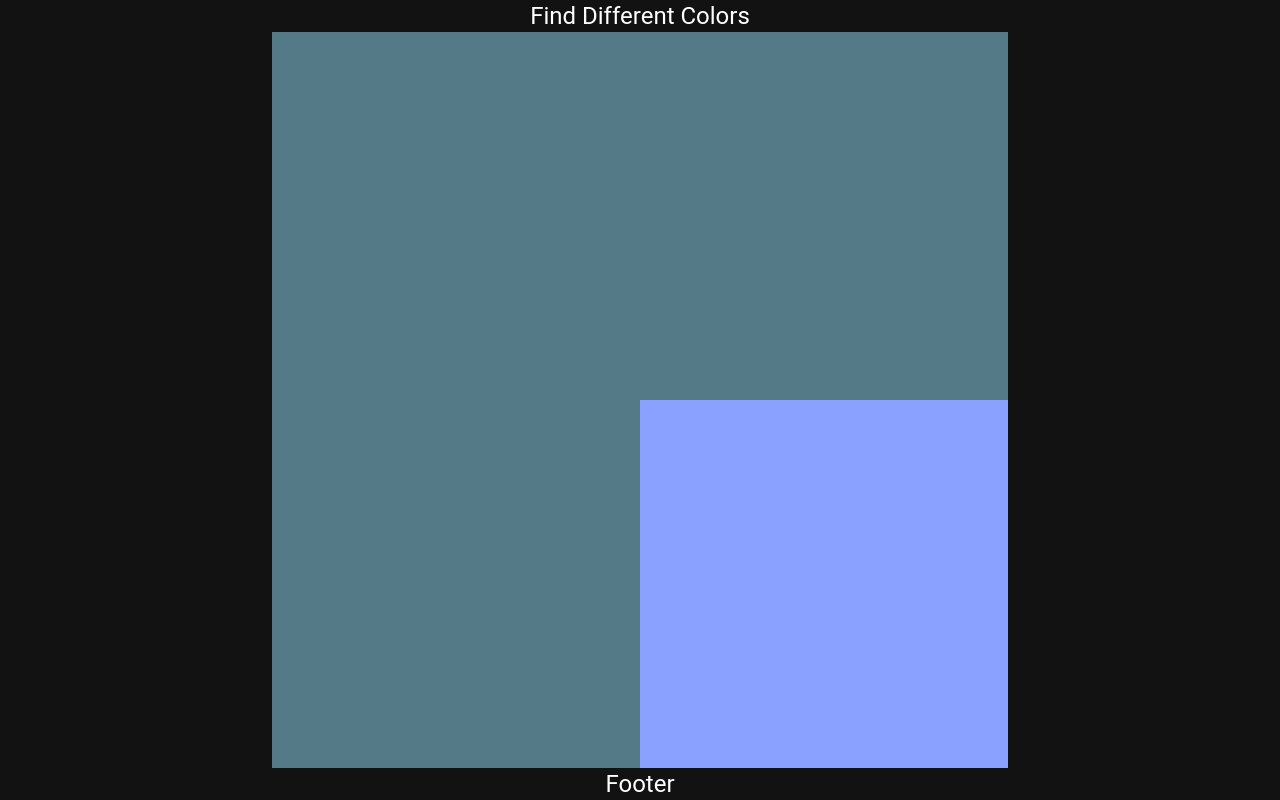
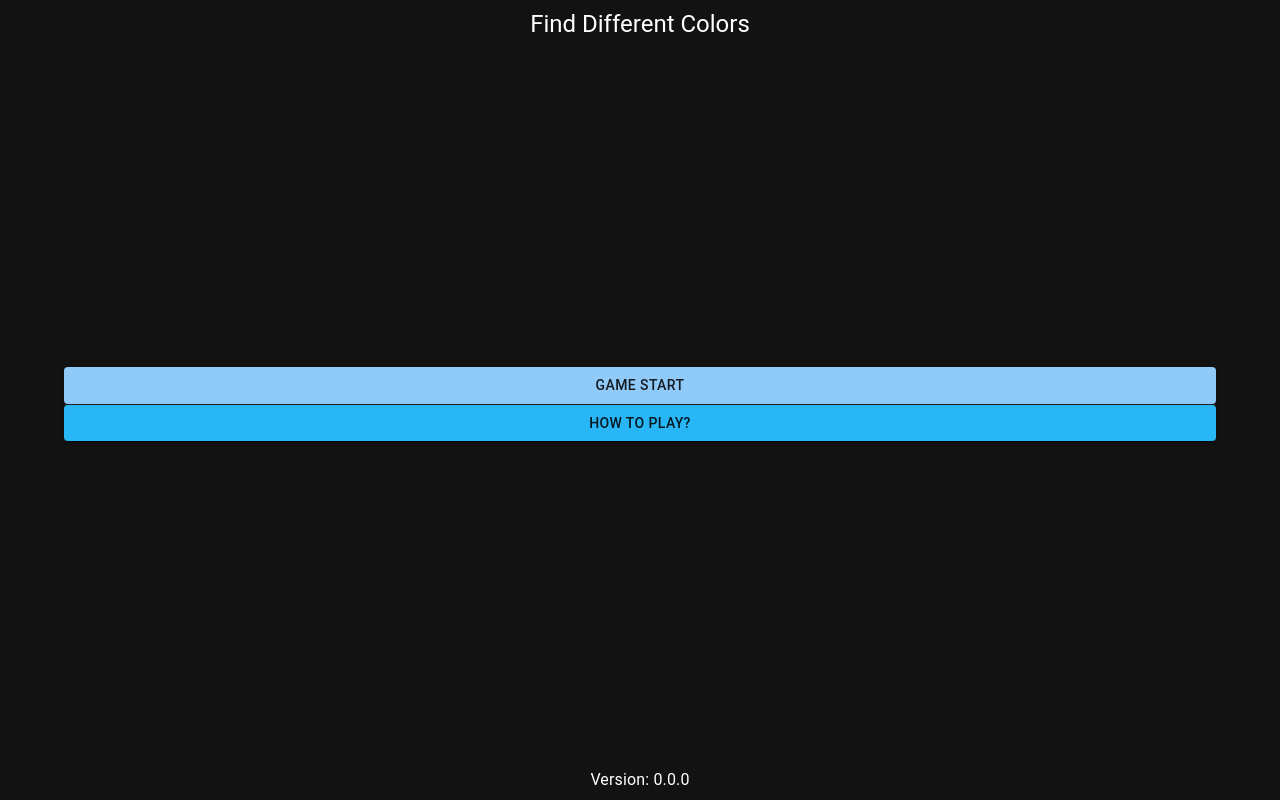
Before and after one commit to avt1745zet/find-different-colors, a React app: page / in a window 1280 px wide. Built offline with nearby package versions, Linux system fonts and the light colour scheme.

Commit message:
Add timer, menu, result elements.

```diff
--- a/src/app.jsx
+++ b/src/app.jsx
@@ -1,7 +1,8 @@
-import {Container, createTheme,
-  CssBaseline, ThemeProvider} from '@mui/material';
+import {Box, Container, createTheme,
+  CssBaseline, ThemeProvider, Typography} from '@mui/material';
 import React from 'react';
 import MainPage from './pages/mainPage.jsx';
+import packageJson from './../package.json';
 
 const darkTheme = createTheme({
   palette: {
@@ -13,13 +14,26 @@ const App = () => {
   return (
     <ThemeProvider theme={darkTheme}>
       <CssBaseline/>
-      <Container fixed sx={{
-        height: '100vh',
-        display: 'flex',
-        flexDirection: 'column',
-        justifyContent: 'space-between',
-      }}>
+      <Container
+        fixed
+        sx={{
+          height: '100vh',
+          display: 'flex',
+          flexDirection: 'column',
+          justifyContent: 'space-between',
+        }}
+      >
         <MainPage/>
+        <Box
+          component='footer'
+          sx={{
+            marginBlock: '0.5rem',
+          }}
+        >
+          <Typography variant='body1' align='center'>
+            Version: {packageJson.version}
+          </Typography>
+        </Box>
       </Container>
     </ThemeProvider>
   );
--- a/src/pages/mainPage.jsx
+++ b/src/pages/mainPage.jsx
@@ -1,11 +1,17 @@
-import React, {Fragment, useRef, useState} from 'react';
+import React, {Fragment, useEffect, useRef, useState} from 'react';
+import PropTypes from 'prop-types';
 import {Box} from '@mui/system';
-import {Typography} from '@mui/material';
+import {Button, Divider, Typography} from '@mui/material';
 
 const MainPage = () => {
   return (
     <Fragment>
-      <Box component='header'>
+      <Box
+        component='header'
+        sx={{
+          marginBlock: '0.5rem',
+        }}
+      >
         <Typography variant='h5' align='center'>
             Find Different Colors
         </Typography>
@@ -13,15 +19,13 @@ const MainPage = () => {
       <Box
         component='main'
         sx={{
+          display: 'flex',
+          flexDirection: 'column',
+          justifyContent: 'center',
           height: '100%',
         }}
       >
         <Game/>
-      </Box>
-      <Box component='footer'>
-        <Typography variant='h5' align='center'>
-            Footer
-        </Typography>
       </Box>
     </Fragment>
   );
@@ -29,58 +33,252 @@ const MainPage = () => {
 
 export default MainPage;
 
+const GameState = {
+  menu: 'menu',
+  playing: 'playing',
+  result: 'result',
+  introduce: 'introduce',
+};
+
 const Game = () => {
+  const [gameState, setGameState] = useState(GameState.menu);
+  const [currentLevel, setCurrentLevel] = useState(1);
+  let content;
+  switch (gameState) {
+    case GameState.menu:
+      content = (
+        <Menu
+          onStartButtonClick={()=>{
+            setGameState(GameState.playing);
+            setCurrentLevel(1);
+          }}
+          onHowToPlayButtonClick={()=>{
+            setGameState(GameState.introduce);
+          }}
+        />
+      );
+      break;
+    case GameState.introduce:
+      content = (
+        <Introduce onBackButtonClick={()=>{
+          setGameState(GameState.menu);
+        }}/>
+      );
+      break;
+    case GameState.playing:
+      content = (
+        <Fragment>
+          <Timer
+            time={1}
+            onTimeEnd={()=>{
+              setGameState(GameState.result);
+            }}
+          />
+          <ColorFinder
+            startLevel={1}
+            onLevelUpdate={(newLevel)=>{
+              setCurrentLevel(newLevel);
+            }}
+          />
+          <Typography variant='h5' align='center'>
+              Level: {currentLevel}
+          </Typography>
+        </Fragment>
+      );
+      break;
+    case GameState.result:
+      content = (
+        <Result
+          reachedLevel={currentLevel}
+          onGameRestartButtonClick={()=>{
+            setGameState(GameState.playing);
+            setCurrentLevel(1);
+          }}
+          onBackToMenuButtonClick={()=>{
+            setGameState(GameState.menu);
+          }}
+        />
+      );
+      break;
+  }
+  return (
+    <Fragment>
+      {content}
+    </Fragment>
+  );
+};
+
+const Menu = (props) => {
+  const {onStartButtonClick, onHowToPlayButtonClick} = props;
+  const handleStartButtonClick = () => {
+    onStartButtonClick();
+  };
+  const handleHowToPlayButtonClick = () => {
+    onHowToPlayButtonClick();
+  };
+  return (
+    <Fragment>
+      <Button
+        variant='contained'
+        color='primary'
+        onClick={handleStartButtonClick}
+      >
+        Game Start
+      </Button>
+      <Divider/>
+      <Button
+        variant='contained'
+        color='info'
+        onClick={handleHowToPlayButtonClick}
+      >
+        How to play?
+      </Button>
+    </Fragment>
+  );
+};
+
+Menu.propTypes = {
+  onStartButtonClick: PropTypes.func,
+  onHowToPlayButtonClick: PropTypes.func,
+};
+
+const Introduce = (props) => {
+  const {onBackButtonClick} = props;
+  const handleBackButtonClick = () => {
+    onBackButtonClick();
+  };
+  return (
+    <Fragment>
+      <Typography
+        align='center'
+        sx={{
+          marginBlock: '0.5rem',
+        }}
+      >
+        Reach as high a level as possible within 60 seconds,
+        when the level is higher, the number of blocks and
+        the difference in color will become larger and larger.
+        <br/>
+        <br/>
+        Keep your eyes clear enough, good luck :)
+      </Typography>
+      <Button variant='contained' onClick={handleBackButtonClick}>
+        Back to menu
+      </Button>
+    </Fragment>
+  );
+};
+
+Introduce.propTypes = {
+  onBackButtonClick: PropTypes.func,
+};
+
+const Timer = (props) => {
+  const {time, onTimeEnd} = props;
+  const [remainTime, setRemainTime] = useState(time);
+
+  useEffect(()=>{
+    setTimeout(()=>{
+      countDown();
+    }, 1000);
+  }, [remainTime]);
+
+  const countDown = () => {
+    if (remainTime > 0) {
+      setRemainTime(remainTime - 1);
+    } else {
+      onTimeEnd();
+    }
+  };
+
+  return (
+    <Typography variant='h5' align='center'>
+      Time: {remainTime}
+    </Typography>
+  );
+};
+
+Timer.propTypes = {
+  time: PropTypes.number.isRequired,
+  onTimeEnd: PropTypes.func.isRequired,
+};
+
+const ColorFinder = (props) => {
+  const {startLevel, onLevelUpdate} = props;
+
+  const [level, setLevel] = useState(startLevel);
+
+  const getSize = () => {
+    return Math.floor((level - 1) / 5) + 2;
+  };
+  const size = getSize();
+  const getRandomPosition = () => {
+    return [
+      Math.floor(Math.random() * size),
+      Math.floor(Math.random() * size),
+    ];
+  };
+  const [answerPosition, setAnswerPosition] = useState(getRandomPosition());
+
   const gameFrameRef = useRef(null);
   const squareRef = useRef(null);
 
-  window.addEventListener('resize', ()=>{
+  useEffect(()=>{
+    handleResize();
+    window.addEventListener('resize', handleResize);
+    return () => {
+      window.removeEventListener('resize', handleResize);
+    };
+  }, []);
+
+  const handleResize = () => {
     const size = Math.min(
         gameFrameRef.current.offsetWidth,
         gameFrameRef.current.offsetHeight );
     squareRef.current.style.width = size + 'px';
-    squareRef.current.style.height = size+ 'px';
-  });
-  window.addEventListener('load', ()=>{
-    const size = Math.min(
-        gameFrameRef.current.offsetWidth,
-        gameFrameRef.current.offsetHeight );
-    squareRef.current.style.width = size + 'px';
-    squareRef.current.style.height = size+ 'px';
-  });
-
-  const [level, setLevel] = useState(1);
-
-  const rows = [];
-
-  const questionColor = {
-    r: Math.random() * 255,
-    g: Math.random() * 255,
-    b: Math.random() * 255,
+    squareRef.current.style.height = size + 'px';
   };
 
-  const answerColor = {
-    r: questionColor.r + Math.random() * 255 / level,
-    g: questionColor.g + Math.random() * 255 / level,
-    b: questionColor.b + Math.random() * 255 / level,
+  const getRandomColor = () => {
+    return {
+      r: Math.random() * 255,
+      g: Math.random() * 255,
+      b: Math.random() * 255,
+    };
   };
 
-  const size = [level + 1, level + 1];
+  const questionColor = getRandomColor();
 
-  const answerPosition = [
-    Math.floor(Math.random()*size[0]),
-    Math.floor(Math.random()*size[1]),
-  ];
+  const generateAnswerColor = () => {
+    const getDiffrence = () => {
+      const randomSign = Math.random() - 0.5 < 0? -1: 1;
+      const diffrence = randomSign * (Math.random() * 255 / (level / 2));
+      return diffrence;
+    };
+    return {
+      r: questionColor.r + getDiffrence(),
+      g: questionColor.g + getDiffrence(),
+      b: questionColor.b + getDiffrence(),
+    };
+  };
+
+  const answerColor = generateAnswerColor();
 
   const handleBlockClick = ( position ) => {
     if (position[0] === answerPosition[0] &&
         position[1] === answerPosition[1]) {
-      setLevel(level+1);
+      const newLevel = level + 1;
+      setLevel(newLevel);
+      onLevelUpdate(newLevel);
+      setAnswerPosition(getRandomPosition());
     }
   };
 
-  for ( let i = 0; i < size[0]; i++) {
+  const rows = [];
+
+  for ( let i = 0; i < size; i++) {
     const clomns = [];
-    for ( let j = 0; j < size[1]; j++) {
+    for ( let j = 0; j < size; j++) {
       const color = i === answerPosition[0] && j === answerPosition[1]?
       answerColor: questionColor;
       const block = (
@@ -89,7 +287,7 @@ const Game = () => {
           key={ j.toString()}
           sx={{
             height: '100%',
-            width: `${100/(level + 1)}%`,
+            width: `${100/size}%`,
             backgroundColor: `rgb(
             ${color.r},
             ${color.g},
@@ -104,8 +302,8 @@ const Game = () => {
     }
     rows.push(
         <Box
-          key={ i.toString()}
-          sx={{height: `${100/(level + 1)}%`}}
+          key={i.toString()}
+          sx={{height: `${100/size}%`}}
         >
           {clomns}
         </Box>,
@@ -128,3 +326,56 @@ const Game = () => {
     </Box>
   );
 };
+
+ColorFinder.propTypes = {
+  startLevel: PropTypes.number.isRequired,
+  onLevelUpdate: PropTypes.func,
+};
+
+const Result = (props) => {
+  const {reachedLevel,
+    onGameRestartButtonClick, onBackToMenuButtonClick} = props;
+  const handleGameRestartButtonClick = () => {
+    onGameRestartButtonClick();
+  };
+  const handleBackToMenuButtonClick = () => {
+    onBackToMenuButtonClick();
+  };
+  return (
+    <Fragment>
+      <Typography variant='h2' align='center'>
+        WOW!
+      </Typography>
+      <Typography
+        variant='h5'
+        align='center'
+        sx={{
+          marginBlock: '0.5rem',
+        }}
+      >
+        You reached level: {reachedLevel}
+      </Typography>
+      <Button
+        variant='contained'
+        color='primary'
+        onClick={handleGameRestartButtonClick}
+      >
+        Game Restart
+      </Button>
+      <Divider/>
+      <Button
+        variant='contained'
+        color='secondary'
+        onClick={handleBackToMenuButtonClick}
+      >
+        Back To Menu
+      </Button>
+    </Fragment>
+  );
+};
+
+Result.propTypes = {
+  reachedLevel: PropTypes.number.isRequired,
+  onGameRestartButtonClick: PropTypes.func,
+  onBackToMenuButtonClick: PropTypes.func,
+};
```
